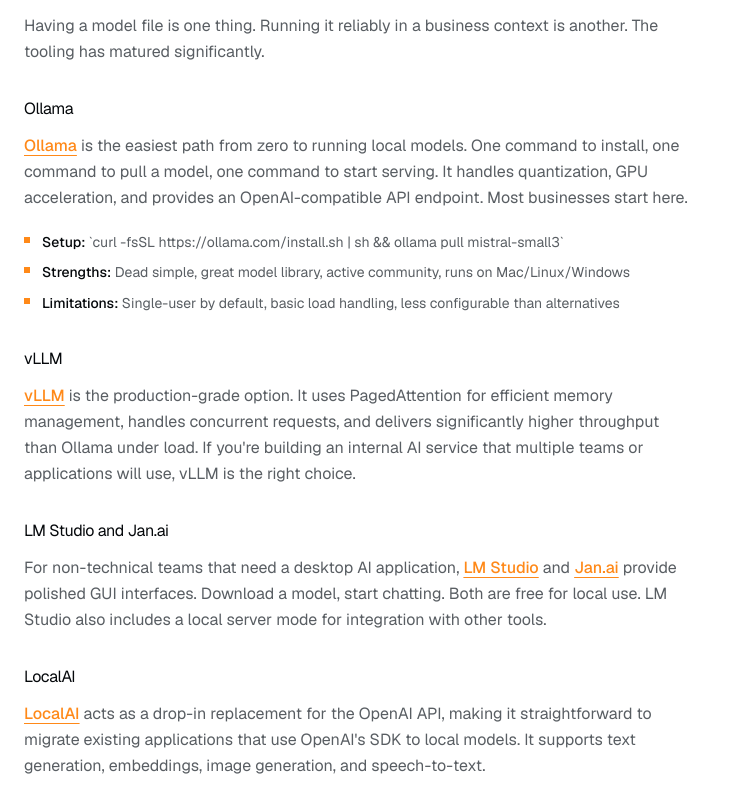
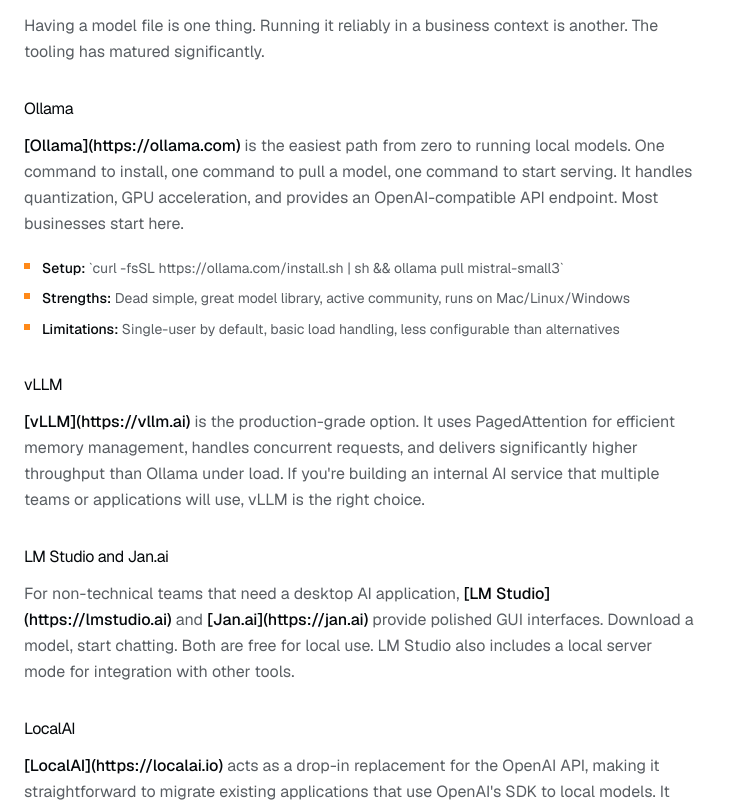
Before and after one commit to sebastiankehle/webvise-landing, a Next.js app in the folder apps/web/: page /en/blog/best-local-ai-models-2026 in a window 1280 px wide. Shown: the part 3580-4382 px from the top of the page, without its empty margins (0-733 px from the left). Built offline with nearby package versions, Linux system fonts and the light colour scheme.

Commit message:
Revert "fix: render bold-wrapped markdown links in blog posts"
This reverts commit ed98f1cce1e61fe32fbe5a059084b624f5371538.

```diff
--- a/apps/web/src/app/[locale]/(marketing)/blog/[slug]/page.tsx
+++ b/apps/web/src/app/[locale]/(marketing)/blog/[slug]/page.tsx
@@ -59,22 +59,6 @@
 	return tokens.map((token) => {
 		const boldMatch = token.match(/^\*\*(.*?)\*\*$/);
 		if (boldMatch) {
-			const innerLink = boldMatch[1].match(/^\[(.*?)\]\((.*?)\)$/);
-			if (innerLink) {
-				return (
-					<strong key={token} className="font-medium text-foreground">
-						<a
-							href={innerLink[2]}
-							className="text-brand underline underline-offset-4 transition-colors hover:text-brand/80"
-							{...(innerLink[2].startsWith("http")
-								? { target: "_blank", rel: "noopener noreferrer" }
-								: {})}
-						>
-							{innerLink[1]}
-						</a>
-					</strong>
-				);
-			}
 			return (
 				<strong key={token} className="font-medium text-foreground">
 					{boldMatch[1]}
```
